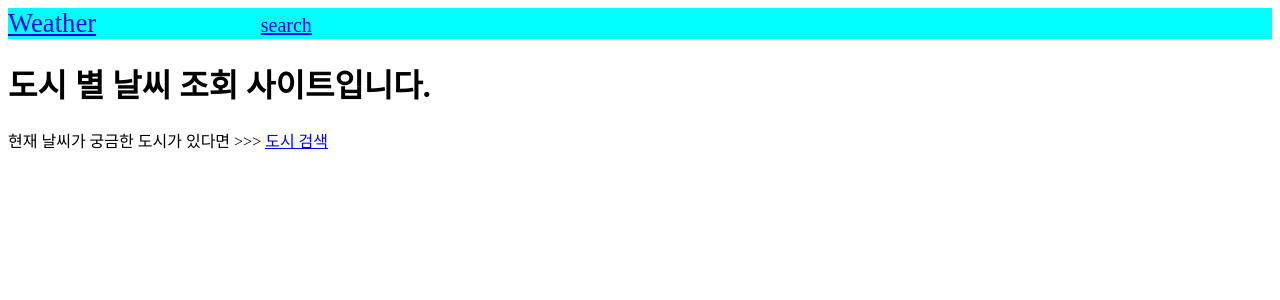
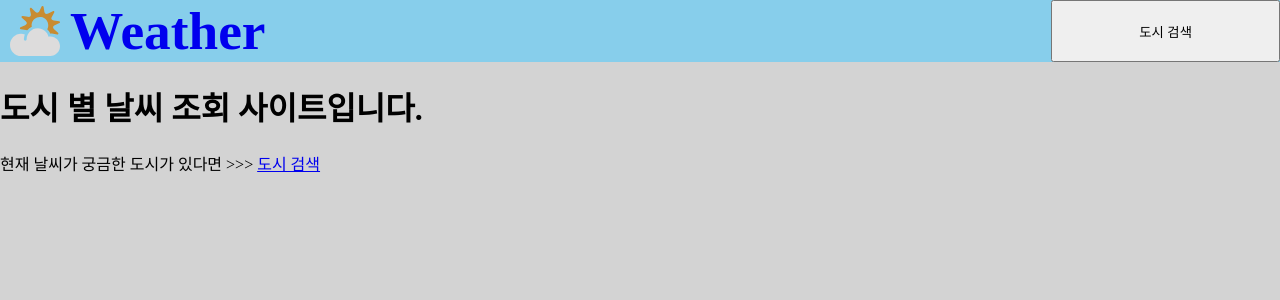
Before and after one commit to wookikiik/angular_study, an Angular app: page / in a window 1280 px wide. Shown: the top 300 px of the page. Built offline with nearby package versions, Linux system fonts and the light colour scheme.

Commit message:
메인페이지 로고 변경 및 마크업 수정

```diff
--- a/projects/han/src/app/city/city.component.css
+++ b/projects/han/src/app/city/city.component.css
@@ -0,0 +1,3 @@
+.result {
+    margin: 10px 0 0 10px;
+}
--- a/projects/han/src/app/shared/layout/header/header.component.css
+++ b/projects/han/src/app/shared/layout/header/header.component.css
@@ -1,19 +1,38 @@
 .container {
-    background-color: aqua;
+    background-color: skyblue;
+    display: flex;
+    height: auto;
 }
 
-div {
-    display: inline-block;
+a {
+    text-decoration: none;
+    display: flex;
 }
 
-div.logo {
-    font-size: 20pt;
+.logo {
+    order: 1;
     color: black;
     width: 20%;
+    font-size: 20pt;
+    text-align: center;
+}
+.center {
+    order: 2;
+    width: 70%;
 }
 
-div.searchButton {
-    font-size: 15pt;
-    color: white;
-    width: 80%;
+.searchBtn {
+    order: 3;
+    width: 20%;
+    font-size: 10pt;
 }
+
+img {
+    display: inline-block;
+    width: 50px;
+    margin: 0 10px 0 10px;
+}
+
+h1 {
+    margin: 0;
+}
--- a/projects/han/src/app/shared/layout/header/header.component.html
+++ b/projects/han/src/app/shared/layout/header/header.component.html
@@ -1,8 +1,7 @@
 <header class="container">
     <div class="logo">
-        <a routerLink=''>Weather</a>
+        <a routerLink='' ><img src="assets/logo.svg" /><h1>Weather</h1></a>
     </div>
-    <div class="searchButton">
-        <a routerLink='/search/city'>search</a>
-    </div>
+    <div class="center"></div>
+    <button routerLink='/city/search' class="searchBtn">도시 검색</button>
 </header>
--- a/projects/han/src/index.html
+++ b/projects/han/src/index.html
@@ -7,7 +7,7 @@
   <meta name="viewport" content="width=device-width, initial-scale=1">
   <link rel="icon" type="image/x-icon" href="favicon.ico">
 </head>
-<body>
+<body class="body">
   <app-root></app-root>
 </body>
 </html>
--- a/projects/han/src/styles.css
+++ b/projects/han/src/styles.css
@@ -1 +1,5 @@
 /* You can add global styles to this file, and also import other style files */
+.body {
+    background-color: lightgray;
+    margin: 0px;
+}
```
Also changed, not shown: projects/han/src/assets/logo.svg (added).
